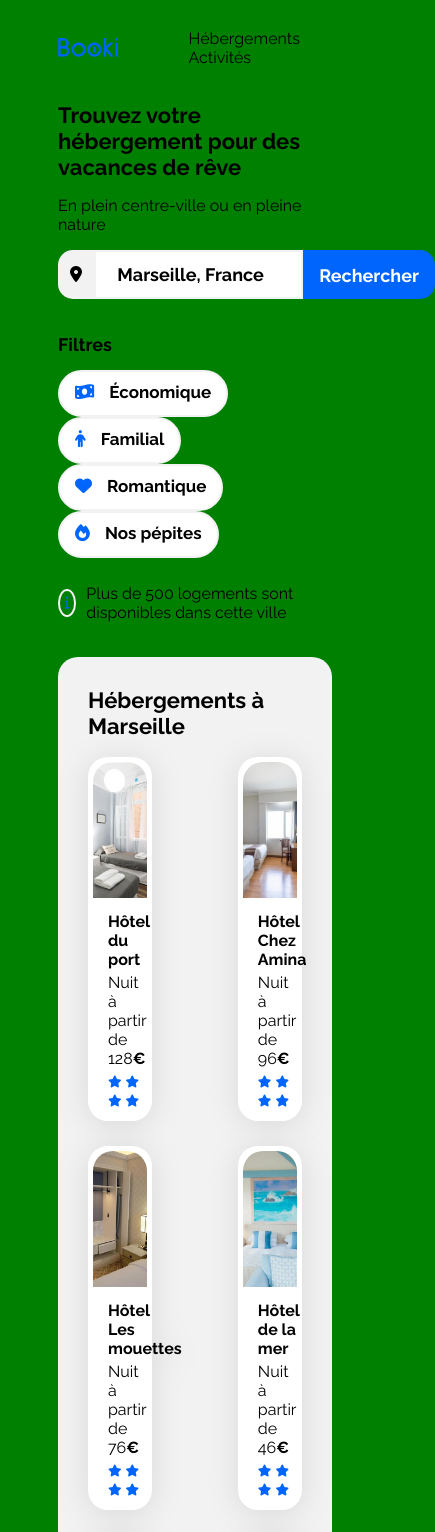
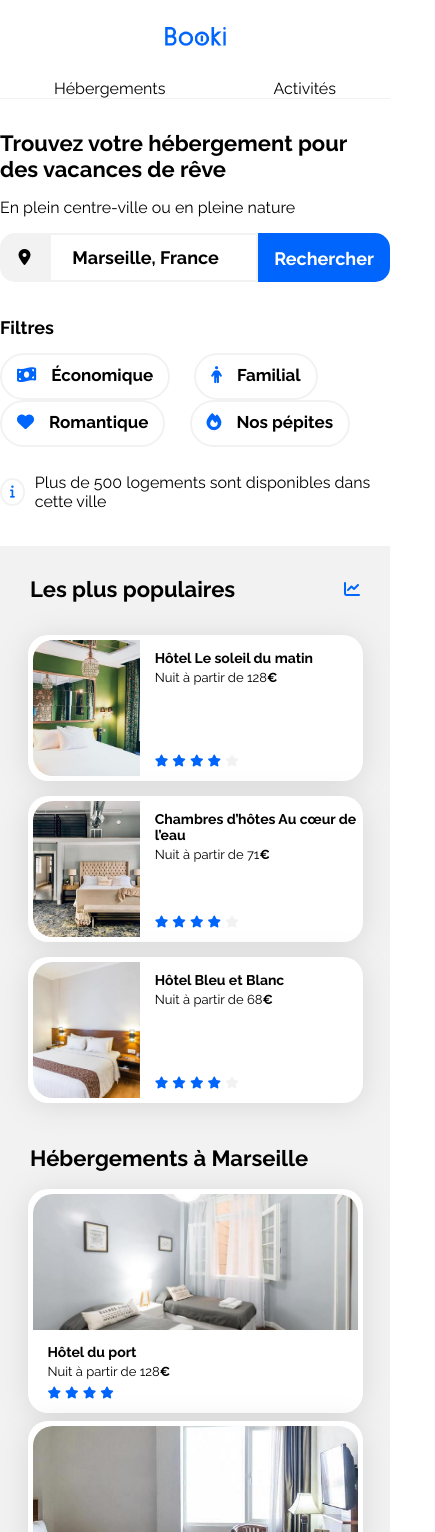
Before and after one commit to Emmaplt/Booki, a plain HTML site: page index.html in a window 390 px wide. Shown: the top 1532 px of the page, 435 px wide, since content can reach past the window. Drawn offline with Linux system fonts and the light colour scheme.

Commit message:
responsive mobile du bas de page

```diff
--- a/css/style.css
+++ b/css/style.css
@@ -44,7 +44,7 @@ header {
     justify-content: space-between;
     flex-direction: row;
     align-items: center;
-    max-width: 1340px;
+    width: 100%;
     height: 79px;
 }
 
@@ -53,12 +53,12 @@ header img {
     height: 19px;
 }
 
-header a {
+.main-nav a {
     margin-left: 70px;
     font-size: 16px;
 }
 
-nav a:hover {
+.main-nav a:hover {
     border-top: 3px #0065FC solid;
     padding-top: 35px;
 }
@@ -80,7 +80,7 @@ nav a:hover {
 
 form {
     display: flex;
-    width: 377px;
+    width: 100%;
     height: 49px;
     border: #F2F2F2;
 }
@@ -374,10 +374,9 @@ a {
 footer {
     display: flex;
     justify-content: space-around;
-    align-items: center;
+    align-items: first baseline;
     flex-direction: row;
     width: 100%;
-    height: 163px;
     background-color: #F2F2F2;
 }
 
@@ -399,9 +398,6 @@ footer h2 {
 .a-propos,
 .assistance {
     width: 30%;
-    height: 163px;
-    padding-left: 20px;
-    gap: 15px;
 }
 
 /* fin footer */
@@ -427,6 +423,14 @@ footer h2 {
 
     .hebergements {
         width: 100%;
+    }
+
+    .hebergements-cards .card-title {
+        font-size: 14px;
+    }
+
+    .hebergements-cards .card-subtitle {
+        font-size: 13px;
     }
 
     .populaires {
@@ -459,15 +463,11 @@ footer h2 {
     .activites {
         width: 193px;
         height: 270px;
-        border-radius: 20px;
-        box-shadow: 0px 3px 15px 0px #0000001A;
     }
 
     .activites img {
         width: 100%;
         height: 200px;
-        border-top-left-radius: 20px;
-        border-top-right-radius: 20px;
     }
 }
 
@@ -476,6 +476,144 @@ footer h2 {
 
     /* ... */
     body {
-        background-color: green;
+        margin: 0%;
+    }
+
+    .main-container {
+        width: 100%;
+        padding: 0%;
+    }
+
+    /**** header ****/
+
+    header {
+        justify-content: space-around;
+        flex-direction: column;
+        align-content: center;
+        height: 115px;
+    }
+
+    header img {
+        padding-top: 10px;
+    }
+
+    .main-nav {
+        width: 100%;
+        display: flex;
+        flex-direction: row;
+        justify-content: space-around;
+        border-bottom: 1px #F2F2F2 solid;
+    }
+
+    .main-nav a {
+        margin: 0%;
+    }
+
+    .main-nav a:hover {
+        border-top: 0px;
+        padding-top: none;
+    }
+
+    /**** premier bloc ****/
+
+    .hebergements-and-populaires section {
+        border-radius: 0px;
+        padding: 0%;
+    }
+
+    .hebergements-and-populaires hebergements {
+        background-color: white;
+    }
+
+    .hebergements-title h2 , .populaires-title h2, .hebergements-bottom p {
+        padding-left: 30px;
+    }
+
+    .populaires-title i {
+        padding-right: 30px;
+    }
+
+
+    /**** populaires ****/
+
+    .populaires-cards a {
+        width: 335px;
+        height: 146px;
+    }
+
+    .populaires {
+        order: 1;
+        height: 569px;
+        margin: 0%;
+    }
+
+    .populaires-cards {
+        justify-content: center;
+        flex-direction: column;
+        align-items: center;
+        gap: 15px;
+    }
+
+    .populaires-title {
+        padding-top: 30px;
+    }
+
+    /**** hebergement ****/
+
+    .hebergements {
+        order : 2;
+        height: 1500px;
+    }
+
+    .hebergements-cards {
+        display: flex;
+        flex-direction: column;
+        align-items: center;
+    }
+
+    .hebergements-cards a {
+        width: 335px;
+        height: 207px;
+        gap: 30px;
+    }
+
+    .hebergements-title {
+        padding-top: 30px;
+    }
+
+    /**** Activites marseille ****/
+
+    .activites-marseille h2 {
+        padding-left: 30px;
+    }
+
+    .activites-card {
+        align-items: center;
+        flex-direction: column;
+        gap: 18px;
+    }
+
+    .activites {
+        width: 315px;
+        height: 200px;
+    }
+
+    .activites img {
+        width: 100%;
+        height: 141px;
+    }
+
+
+    /**** footer ****/
+
+    footer {
+        flex-direction: column;
+    }
+
+    .hebergement,
+    .a-propos,
+    .assistance {
+        width: 90%;
+        padding-left: 10%;
     }
 }
--- a/index.html
+++ b/index.html
@@ -21,12 +21,10 @@
 
         <header>
             <img src="images/logo/Booki.png" alt="Logo Booki">
-            <div>
-                <nav>
-                    <a href="#">Hébergements</a>
-                    <a href="#">Activités</a>
-                </nav>
-            </div>
+            <nav class="main-nav">
+                <a href="#">Hébergements</a>
+                <a href="#">Activités</a>
+            </nav>
         </header>
 
         <main>
```
Also changed, not shown: css/style.min.css.
